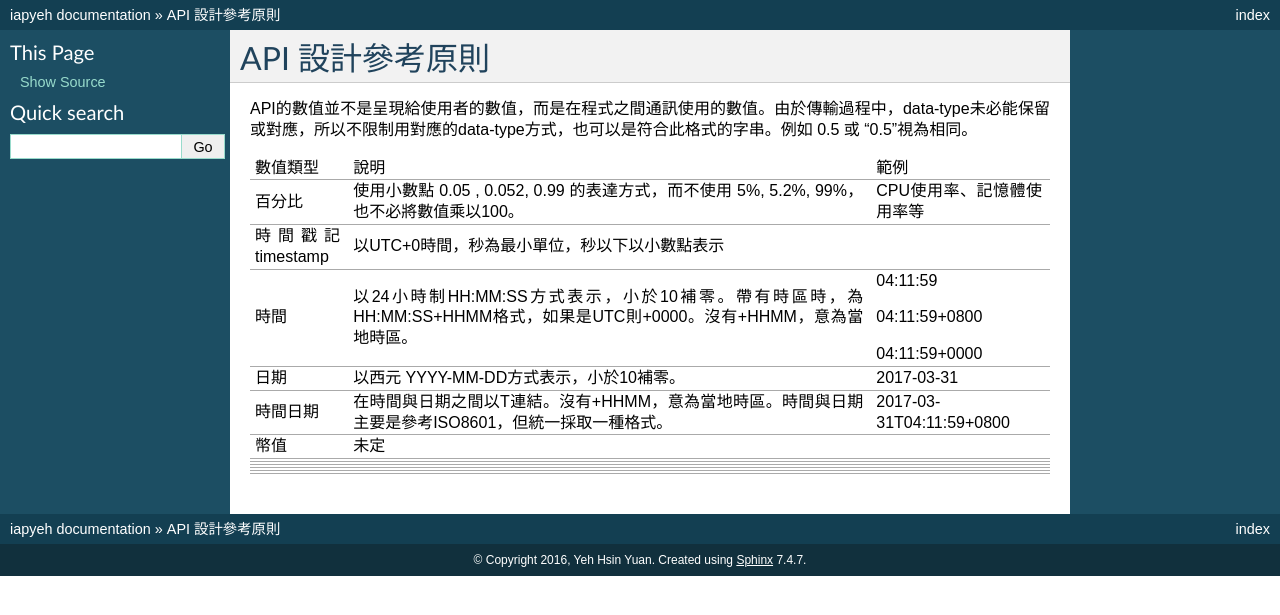
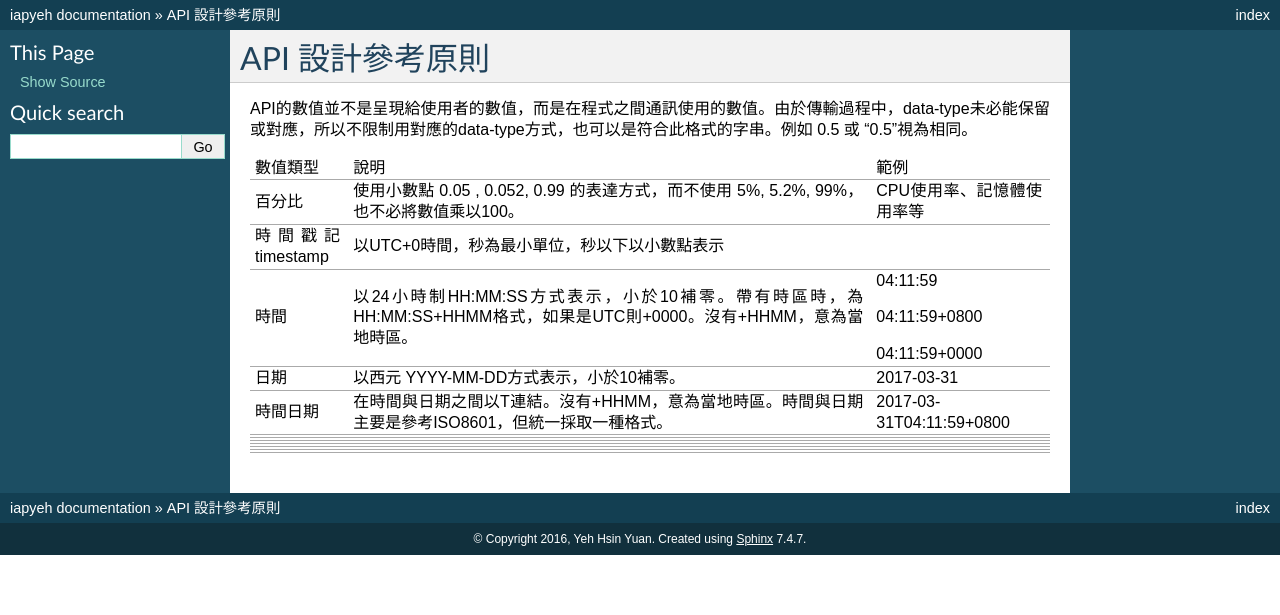
Before and after one commit to iapyeh/iapyeh, a Sphinx documentation site: the page built from docs/blogs/technical/API_Guide.rst, in a window 1280 px wide. Shown: the top 615 px of the page. Built offline with Sphinx 7.4.7, drawn with Linux system fonts in a browser that asks for light colours.

Commit message:
Google Docs reST Editor@2018-1-23 14:47:8

```diff
--- a/docs/blogs/technical/API_Guide.rst
+++ b/docs/blogs/technical/API_Guide.rst
@@ -24,7 +24,7 @@ API的數值並不是呈現給使用者的數值，而是在程式之間通訊
 +------------------+---------------------------------------------------------------------------------------------------------------------+-------------------------+
 |時間日期          |在時間與日期之間以T連結。沒有+HHMM，意為當地時區。時間與日期主要是參考ISO8601，但統一採取一種格式。                  |2017-03-31T04:11:59+0800 |
 +------------------+---------------------------------------------------------------------------------------------------------------------+-------------------------+
-|幣值              |未定                                                                                                                 |                         |
+|                  |                                                                                                                     |                         |
 +------------------+---------------------------------------------------------------------------------------------------------------------+-------------------------+
 |                  |                                                                                                                     |                         |
 +------------------+---------------------------------------------------------------------------------------------------------------------+-------------------------+
```
